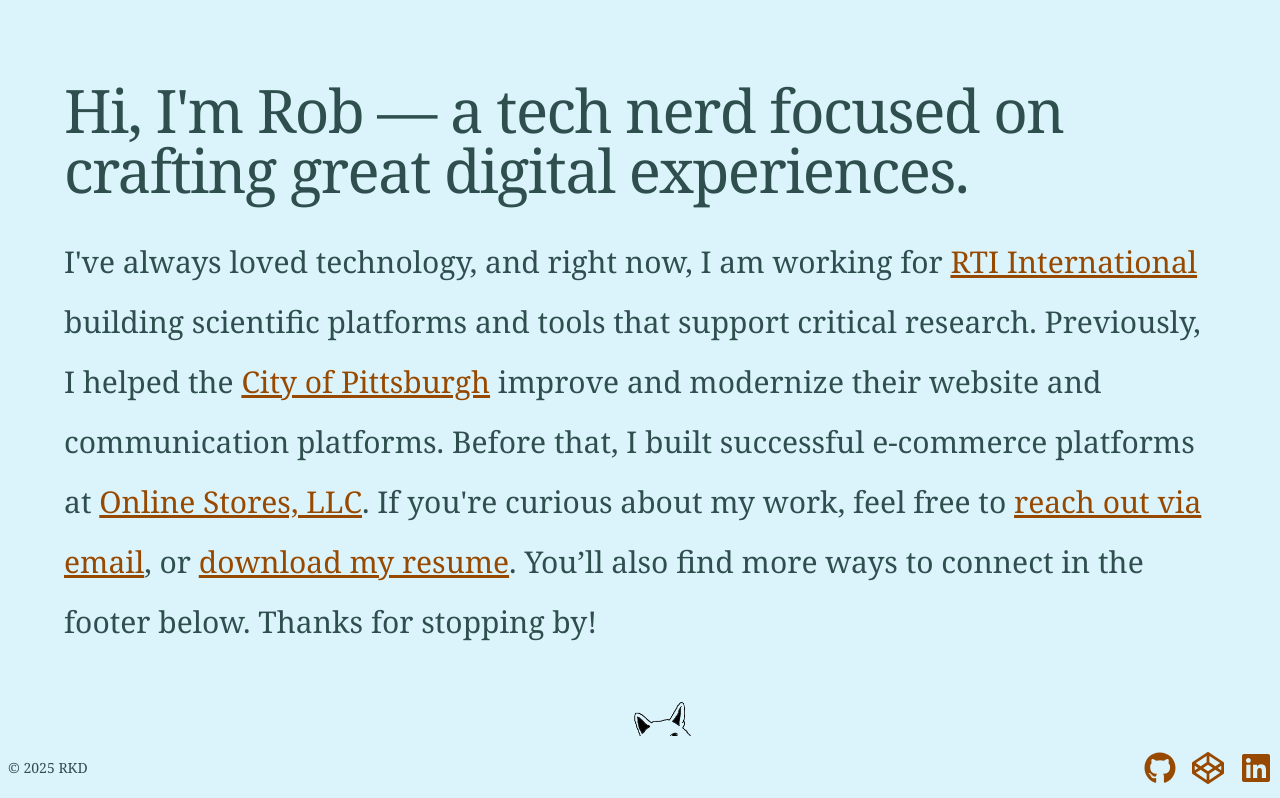
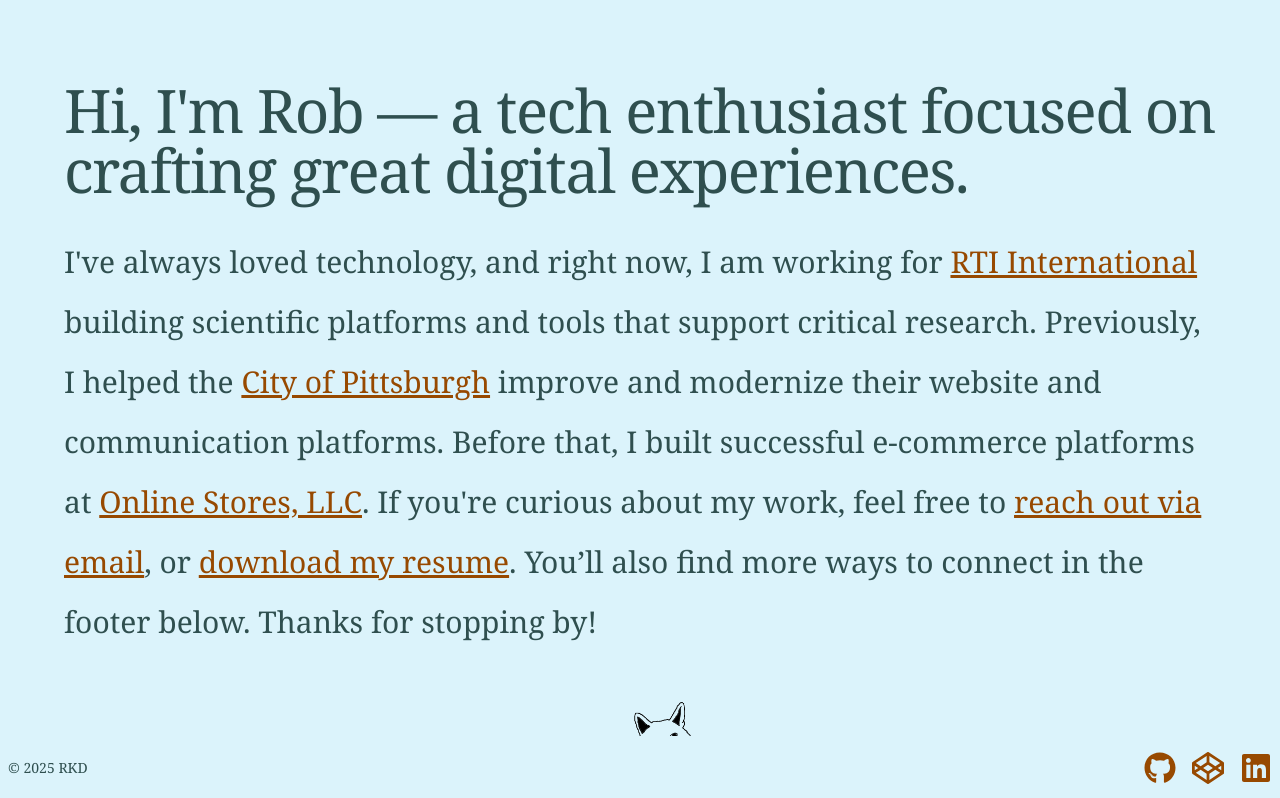
Before and after one commit to rkd412/my-portfolio-redux, a Next.js app: page / in a window 1280 px wide. Shown: the top 798 px of the page. Built offline with nearby package versions, Linux system fonts and the light colour scheme.

Commit message:
Updating resume again...

```diff
--- a/components/text.tsx
+++ b/components/text.tsx
@@ -2,7 +2,7 @@
   return (
     <>
       <h1 className="lg:mt-12 mb-8 tracking-tight md:text-5xl max-w-6xl lg:text-6xl text-3xl ">
-        Hi, I&apos;m Rob — a tech nerd focused on crafting great digital
+        Hi, I&apos;m Rob — a tech enthusiast focused on crafting great digital
         experiences.
       </h1>
       <p className="mb-8 leading-relaxed lg:leading-loose max-w-6xl lg:text-3xl text-xl">
```
Also changed, not shown: 2 other files (tests, documents, lock files or other folders).
